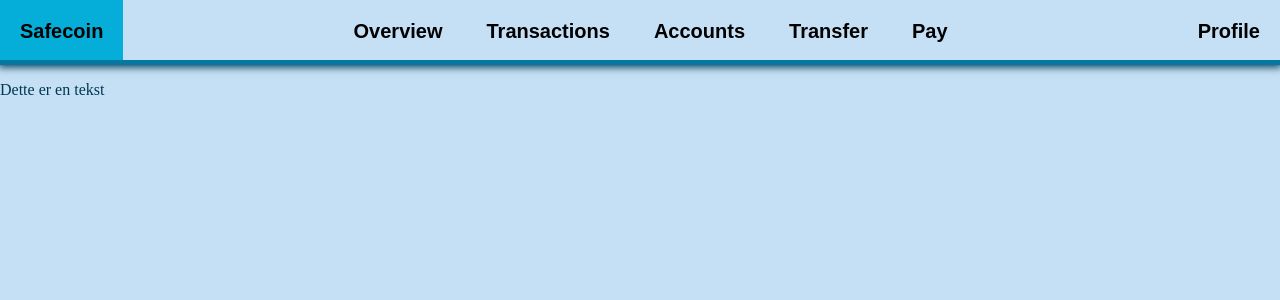
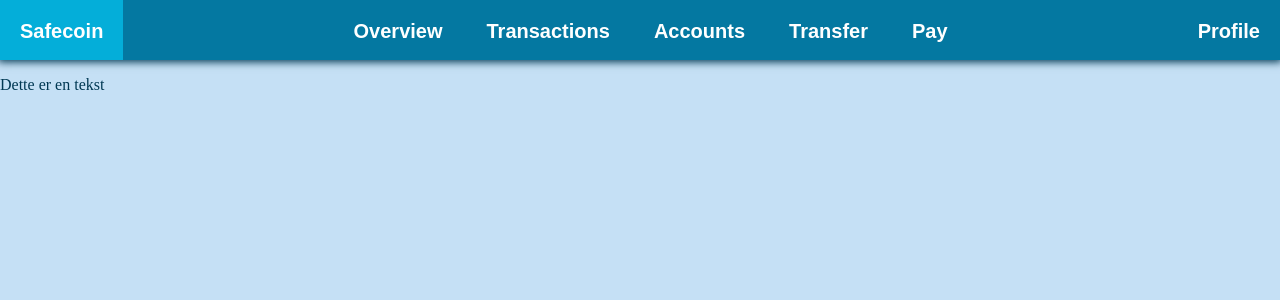
Before and after one commit to Levang/dat250-prosjekt, a Flask app: page /overview in a window 1280 px wide. Shown: the top 300 px of the page. Run offline with Flask 2, Linux system fonts and the light colour scheme.

Commit message:
fisket på farger

```diff
--- a/src/safecoin/static/css/stylesheet.css
+++ b/src/safecoin/static/css/stylesheet.css
@@ -20,13 +20,14 @@ body {
 }
 
 .menubar {
+    background-color: var(--blue3);
     display: grid;
     grid-auto-flow: column;
     align-items: end;
     grid-gap: none;
     margin: none;
     padding: none;
-    border-bottom: 5px solid var(--blue3);
+    /* border-bottom: 5px solid var(--blue3); */
 }
 
 .shadowDown {
@@ -42,11 +43,12 @@ body {
 
 .menubar button {
     height: 60px;
-    background-color: var(--lightblue2);
+    background-color: var(--blue3);
     border: none;
     margin: none;
     padding: 20px;
     font-size: 20px;
+    color:white;
     font-weight: bold;
 }
 .menubar button:hover {
```
